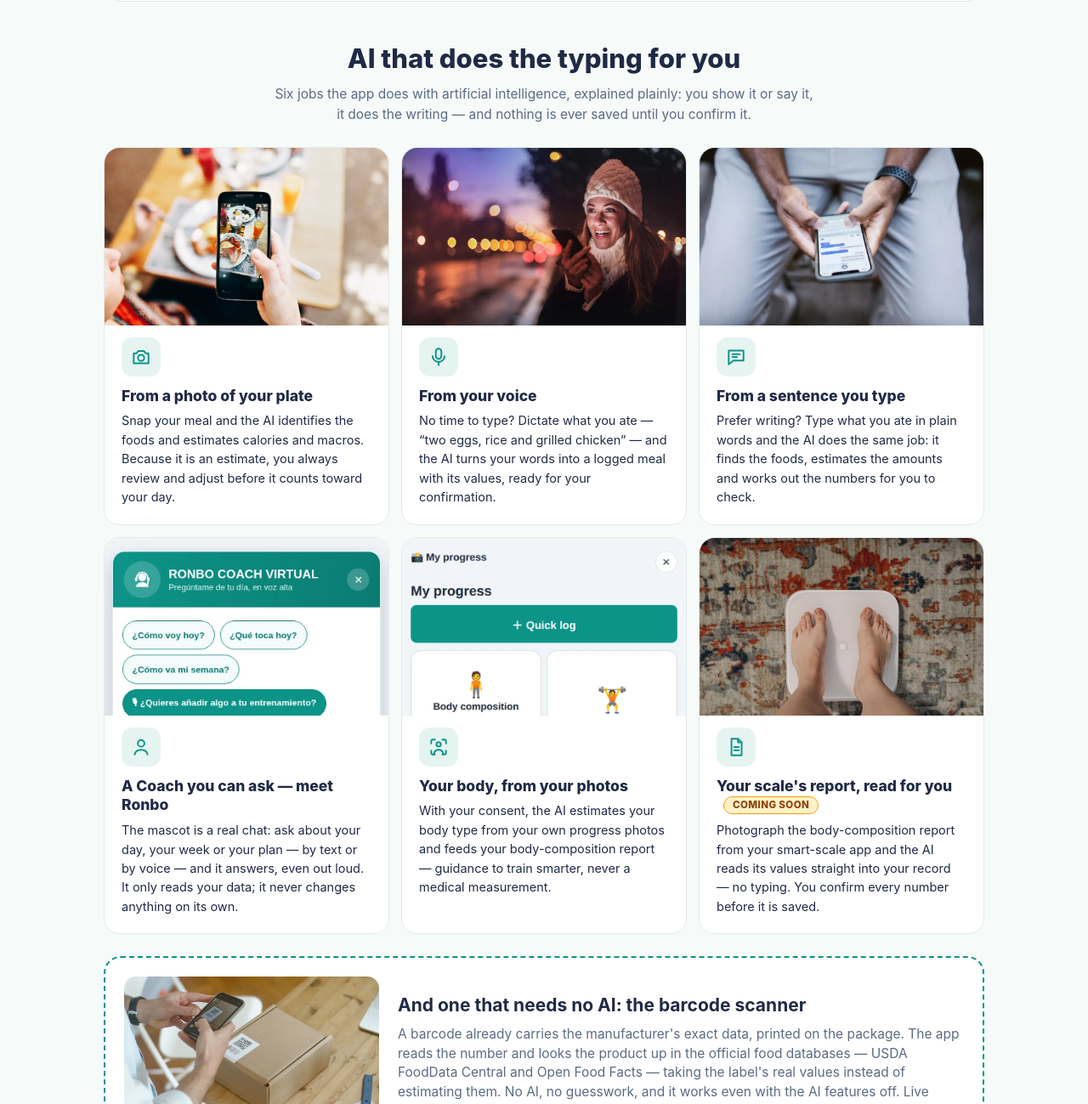
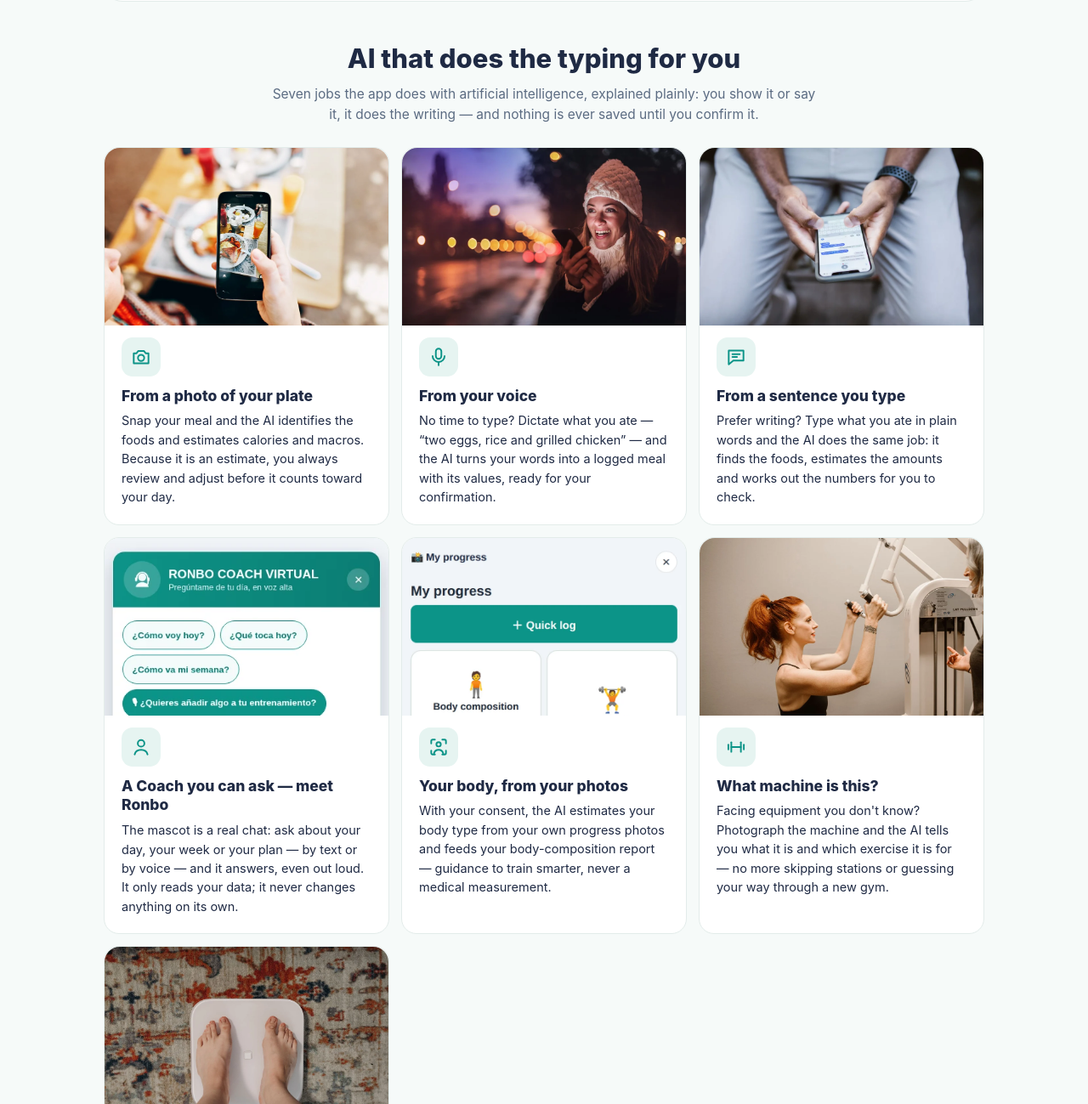
Before and after one commit to ronbo-store/ronbo.fit, a plain HTML site: page index.html in a window 1280 px wide. Shown: the part 3218-4517 px from the top of the page at 85% size. Drawn offline with Linux system fonts and the light colour scheme.

Commit message:
ronbo.fit: la sección de IA suma la identificación de máquinas por foto («What machine is this?») — séptima función de IA, en vivo, con foto real (RDNE Stock project vía Pexels) y traducción completa EN/ES; el subtítulo pasa de seis a siete trabajos; Business intacta

```diff
--- a/index.html
+++ b/index.html
@@ -441,7 +441,7 @@
 <section id="ai">
   <div class="wrap">
     <h2 class="sec-title" data-i18n="aiTitle">AI that does the typing for you</h2>
-    <p class="sec-sub" data-i18n="aiSub">Six jobs the app does with artificial intelligence, explained plainly: you show it or say it, it does the writing — and nothing is ever saved until you confirm it.</p>
+    <p class="sec-sub" data-i18n="aiSub">Seven jobs the app does with artificial intelligence, explained plainly: you show it or say it, it does the writing — and nothing is ever saved until you confirm it.</p>
 
     <div class="grid">
       <div class="bcard">
@@ -477,6 +477,13 @@
         <div class="ic"><svg viewBox="0 0 24 24" fill="none" stroke="currentColor" stroke-width="1.8" stroke-linecap="round" stroke-linejoin="round"><path d="M4 8V5.5A1.5 1.5 0 0 1 5.5 4H8"/><path d="M16 4h2.5A1.5 1.5 0 0 1 20 5.5V8"/><path d="M20 16v2.5a1.5 1.5 0 0 1-1.5 1.5H16"/><path d="M8 20H5.5A1.5 1.5 0 0 1 4 18.5V16"/><circle cx="12" cy="9" r="2.4"/><path d="M7 19c.6-2.6 2.6-4 5-4s4.4 1.4 5 4"/></svg></div>
         <h3 data-i18n="ai5H">Your body, from your photos</h3>
         <p data-i18n="ai5P">With your consent, the AI estimates your body type from your own progress photos and feeds your body-composition report — guidance to train smarter, never a medical measurement.</p>
+      </div>
+
+      <div class="bcard">
+        <div class="bphoto"><img src="assets/ai-machine.webp" width="1000" height="625" loading="lazy" data-i18n-alt="altAiMachine" alt="A woman using a lat pulldown machine at the gym"></div>
+        <div class="ic"><svg viewBox="0 0 24 24" fill="none" stroke="currentColor" stroke-width="1.8" stroke-linecap="round" stroke-linejoin="round"><path d="M6.8 6.8v10.4"/><path d="M17.2 6.8v10.4"/><path d="M3.6 9.4v5.2"/><path d="M20.4 9.4v5.2"/><path d="M6.8 12h10.4"/></svg></div>
+        <h3 data-i18n="ai7H">What machine is this?</h3>
+        <p data-i18n="ai7P">Facing equipment you don't know? Photograph the machine and the AI tells you what it is and which exercise it is for — no more skipping stations or guessing your way through a new gym.</p>
       </div>
 
       <div class="bcard">
@@ -781,7 +788,7 @@
     footLegal: "Sin consejo médico; consulta siempre a tu médico sobre tu salud.",
     footCredits: "Fotos de las tarjetas: Andrea Piacquadio, Ivan S, Kaboompics, Helena Lopes y Annushka Ahuja vía Pexels (uso libre). Fotos de la sección de IA: Andrea Piacquadio, RDNE Stock project, Pavel Danilyuk y Kampus Production, vía Pexels.",
     aiTitle: "La IA que escribe por ti",
-    aiSub: "Seis trabajos que la app hace con inteligencia artificial, explicados sin rodeos: tú lo muestras o lo dices, ella escribe — y nada se guarda jamás hasta que tú lo confirmas.",
+    aiSub: "Siete trabajos que la app hace con inteligencia artificial, explicados sin rodeos: tú lo muestras o lo dices, ella escribe — y nada se guarda jamás hasta que tú lo confirmas.",
     ai1H: "Desde una foto de tu plato",
     ai1P: "Fotografía tu comida y la IA identifica los alimentos y estima calorías y macros. Como es una estimación, tú siempre revisas y ajustas antes de que cuente en tu día.",
     altAiPhoto: "Fotografiando un plato de comida con el teléfono para que la IA lo analice",
@@ -798,6 +805,9 @@
     ai6H: "El reporte de tu báscula, sin teclear",
     ai6P: "Fotografía el reporte de composición corporal de la app de tu báscula inteligente y la IA lee sus valores directo a tu registro, sin teclear. Tú confirmas cada número antes de guardarlo.",
     altAiReport: "De pie sobre una báscula inteligente cuyo reporte de composición corporal leerá la IA",
+    ai7H: "¿Qué máquina es esta?",
+    ai7P: "¿Frente a un equipo que no conoces? Fotografía la máquina y la IA te dice cuál es y para qué ejercicio sirve: nunca más saltarte estaciones ni adivinar en un gimnasio nuevo.",
+    altAiMachine: "Una mujer usando una máquina de jalón al pecho en el gimnasio",
     soonBadge: "Próximamente",
     bcH: "Y una que no necesita IA: el escáner de códigos de barras",
     bcP: "Un código de barras ya trae el dato exacto del fabricante, impreso en el paquete. La app lee el número y busca el producto en las bases oficiales de alimentos — USDA FoodData Central y Open Food Facts — tomando los valores reales de la etiqueta en vez de estimarlos. Sin IA, sin adivinar, y funciona incluso con las funciones de IA apagadas. En vivo hoy.",
@@ -896,7 +906,7 @@
     footLegal: "No medical advice; always consult your physician about your health.",
     footCredits: "Card photos: Andrea Piacquadio, Ivan S, Kaboompics, Helena Lopes and Annushka Ahuja via Pexels (free to use). AI section photos: Andrea Piacquadio, RDNE Stock project, Pavel Danilyuk and Kampus Production, via Pexels.",
     aiTitle: "AI that does the typing for you",
-    aiSub: "Six jobs the app does with artificial intelligence, explained plainly: you show it or say it, it does the writing — and nothing is ever saved until you confirm it.",
+    aiSub: "Seven jobs the app does with artificial intelligence, explained plainly: you show it or say it, it does the writing — and nothing is ever saved until you confirm it.",
     ai1H: "From a photo of your plate",
     ai1P: "Snap your meal and the AI identifies the foods and estimates calories and macros. Because it is an estimate, you always review and adjust before it counts toward your day.",
     altAiPhoto: "Photographing a plate of food with a phone so the AI can analyze it",
@@ -913,6 +923,9 @@
     ai6H: "Your scale's report, read for you",
     ai6P: "Photograph the body-composition report from your smart-scale app and the AI reads its values straight into your record — no typing. You confirm every number before it is saved.",
     altAiReport: "Standing on a smart scale whose body-composition report the AI will read",
+    ai7H: "What machine is this?",
+    ai7P: "Facing equipment you don't know? Photograph the machine and the AI tells you what it is and which exercise it is for — no more skipping stations or guessing your way through a new gym.",
+    altAiMachine: "A woman using a lat pulldown machine at the gym",
     soonBadge: "Coming soon",
     bcH: "And one that needs no AI: the barcode scanner",
     bcP: "A barcode already carries the manufacturer's exact data, printed on the package. The app reads the number and looks the product up in the official food databases — USDA FoodData Central and Open Food Facts — taking the label's real values instead of estimating them. No AI, no guesswork, and it works even with the AI features off. Live today.",
```
Also changed, not shown: assets/ai-machine.webp (added).
